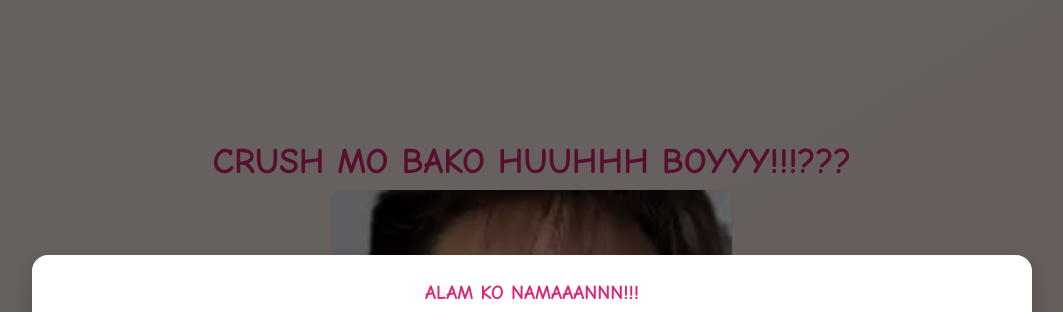
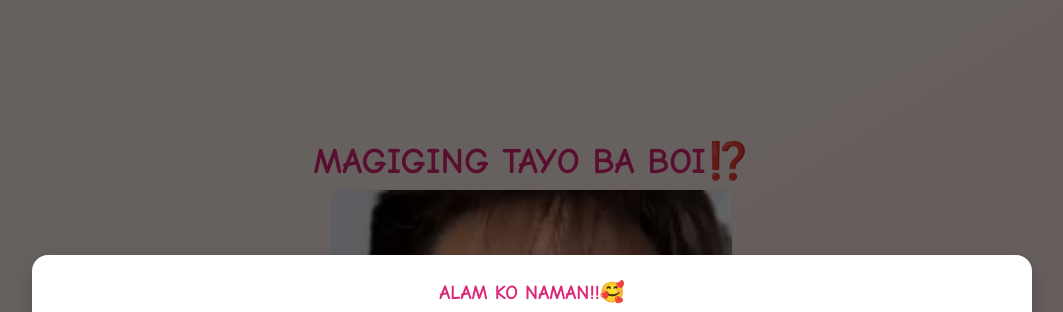
Before and after one commit to localwebhost-aae360/mcmc143, a plain HTML site: page index.html in a window 1280 px wide. Both pictures are taken after a click on the button "Yes". Shown: the top 312 px of the page, without its empty margins (108-1171 px from the left). Drawn offline with nearby package versions, Linux system fonts and the light colour scheme; grey boxes are pictures that could not be loaded.

Commit message:
Update index.html

```diff
--- a/index.html
+++ b/index.html
@@ -42,7 +42,7 @@
 </head>
 <body>
 
-  <h1 class="text-4xl font-extrabold text-pink-600 mb-2">CRUSH MO BAKO HUUHHH BOYYY!!!???</h1>
+  <h1 class="text-4xl font-extrabold text-pink-600 mb-2">MAGIGING TAYO BA BOI⁉️</h1>
  <div class="w-[400px]">
   <img src="angry.webp" alt="Your image" class="w-full h-auto rounded-lg shadow mb-6">
 </div>
@@ -64,7 +64,7 @@
   <!-- Modal -->
   <div id="videoModal" class="fixed hidden items-center justify-center">
     <div class="card text-center w-full max-w-[1000px] px-6">
-      <div class="text-xl font-bold text-pink-600 mb-2">ALAM KO NAMAAANNN!!!</div>
+      <div class="text-xl font-bold text-pink-600 mb-2">ALAM KO NAMAN!!🥰</div>
       <video id="reactionVideo" controls class="w-full max-w-[300px] rounded-lg shadow-lg mx-auto">
         <source src="tagumpay.mp4" type="video/mp4">
         Your browser does not support the video tag or the file could not be loaded.
```
